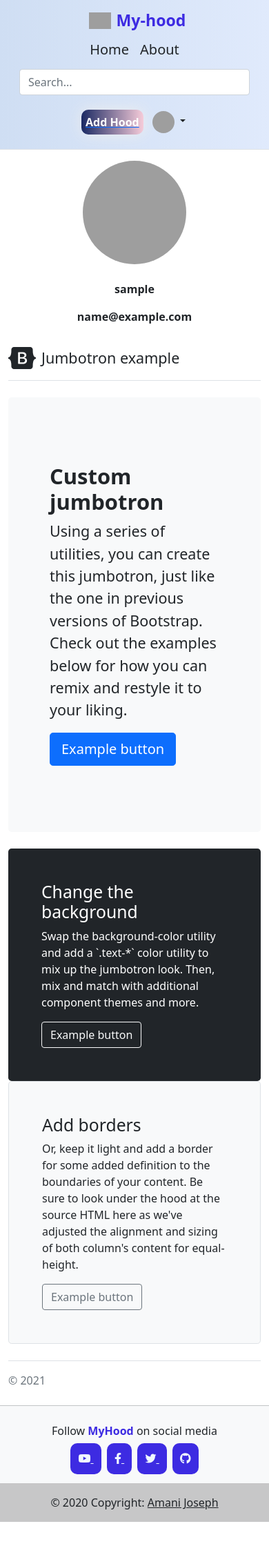
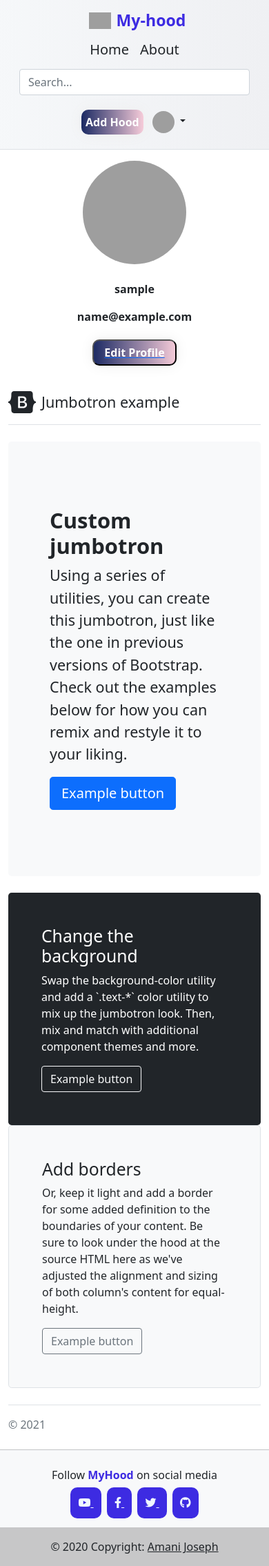
Before and after one commit to amani-joseph/my-hood, a Django app: page /profile/ in a window 390 px wide. Shown: the whole page at 69% size. Before the commit the page ends 2206 px from the top, so only its background shows below. Run offline with Django 4.2, Linux system fonts and the light colour scheme; the visitor is signed in with stand-in values (Sample User, id 1); some libraries are stand-ins or nearby versions; grey boxes are pictures that could not be loaded.

Commit message:
Added mobile responsiveness

```diff
--- a/myhood/templates/myhood/auth/profile.html
+++ b/myhood/templates/myhood/auth/profile.html
@@ -1,8 +1,36 @@
-{% extends 'myhood/base.html'%}
-{% block content%}
+<!-- @format -->
+
+{% extends 'myhood/base.html'%} {% block content%}
+<style>
+	.btn-grad {
+		background-image: linear-gradient(
+			to right,
+			#1d2b64 0%,
+			#f8cdda 51%,
+			#0d2541 100%
+		);
+	}
+	.btn-grad {
+		margin: 5px;
+		padding: 5px 15px;
+		text-align: center;
+		transition: 0.5s;
+		background-size: 200% auto;
+		color: white;
+		box-shadow: 0 0 20px #eee;
+		border-radius: 10px;
+		display: block;
+	}
+
+	.btn-grad:hover {
+		background-position: right center; /* change the direction of the change here */
+		color: #fff;
+		text-decoration: none;
+	}
+</style>
 <div class="content-section">
-	<div class="container mx-auto ">
-		<div class="container  mx-auto d-flex justify-content-center my-3">
+	<div class="container mx-auto">
+		<div class="container mx-auto d-flex justify-content-center my-3">
 			{% if user.profile.image %}
 			<img
 				width="150"
@@ -23,15 +51,35 @@
 		</div>
 		<div class="text-center py-2 fw-bold">{{user.username}}</div>
 		<div class="text-center py-2 fw-bold">{{user.email}}</div>
-
-
+		<div class="text-center py-2 fw-bold">
+			<a href="#">
+				<button class="btn-grad mx-auto fw-bold">Edit Profile</button>
+			</a>
 		</div>
-
+	</div>
 </div>
 <div class="container py-4">
 	<header class="pb-3 mb-4 border-bottom">
-       <a href="/" class="d-flex align-items-center text-dark text-decoration-none">
-         <svg xmlns="http://www.w3.org/2000/svg" width="40" height="32" class="me-2" viewBox="0 0 118 94" role="img"><title>Bootstrap</title><path fill-rule="evenodd" clip-rule="evenodd" d="M24.509 0c-6.733 0-11.715 5.893-11.492 12.284.214 6.14-.064 14.092-2.066 20.577C8.943 39.365 5.547 43.485 0 44.014v5.972c5.547.529 8.943 4.649 10.951 11.153 2.002 6.485 2.28 14.437 2.066 20.577C12.794 88.106 17.776 94 24.51 94H93.5c6.733 0 11.714-5.893 11.491-12.284-.214-6.14.064-14.092 2.066-20.577 2.009-6.504 5.396-10.624 10.943-11.153v-5.972c-5.547-.529-8.934-4.649-10.943-11.153-2.002-6.484-2.28-14.437-2.066-20.577C105.214 5.894 100.233 0 93.5 0H24.508zM80 57.863C80 66.663 73.436 72 62.543 72H44a2 2 0 01-2-2V24a2 2 0 012-2h18.437c9.083 0 15.044 4.92 15.044 12.474 0 5.302-4.01 10.049-9.119 10.88v.277C75.317 46.394 80 51.21 80 57.863zM60.521 28.34H49.948v14.934h8.905c6.884 0 10.68-2.772 10.68-7.727 0-4.643-3.264-7.207-9.012-7.207zM49.948 49.2v16.458H60.91c7.167 0 10.964-2.876 10.964-8.281 0-5.406-3.903-8.178-11.425-8.178H49.948z" fill="currentColor"></path></svg>
+		<a
+			href="/"
+			class="d-flex align-items-center text-dark text-decoration-none"
+		>
+			<svg
+				xmlns="http://www.w3.org/2000/svg"
+				width="40"
+				height="32"
+				class="me-2"
+				viewBox="0 0 118 94"
+				role="img"
+			>
+				<title>Bootstrap</title>
+				<path
+					fill-rule="evenodd"
+					clip-rule="evenodd"
+					d="M24.509 0c-6.733 0-11.715 5.893-11.492 12.284.214 6.14-.064 14.092-2.066 20.577C8.943 39.365 5.547 43.485 0 44.014v5.972c5.547.529 8.943 4.649 10.951 11.153 2.002 6.485 2.28 14.437 2.066 20.577C12.794 88.106 17.776 94 24.51 94H93.5c6.733 0 11.714-5.893 11.491-12.284-.214-6.14.064-14.092 2.066-20.577 2.009-6.504 5.396-10.624 10.943-11.153v-5.972c-5.547-.529-8.934-4.649-10.943-11.153-2.002-6.484-2.28-14.437-2.066-20.577C105.214 5.894 100.233 0 93.5 0H24.508zM80 57.863C80 66.663 73.436 72 62.543 72H44a2 2 0 01-2-2V24a2 2 0 012-2h18.437c9.083 0 15.044 4.92 15.044 12.474 0 5.302-4.01 10.049-9.119 10.88v.277C75.317 46.394 80 51.21 80 57.863zM60.521 28.34H49.948v14.934h8.905c6.884 0 10.68-2.772 10.68-7.727 0-4.643-3.264-7.207-9.012-7.207zM49.948 49.2v16.458H60.91c7.167 0 10.964-2.876 10.964-8.281 0-5.406-3.903-8.178-11.425-8.178H49.948z"
+					fill="currentColor"
+				></path>
+			</svg>
 			<span class="fs-4">Jumbotron example</span>
 		</a>
 	</header>
@@ -39,8 +87,14 @@
 	<div class="p-5 mb-4 bg-light rounded-3">
 		<div class="container-fluid py-5">
 			<h1 class="display-5 fw-bold">Custom jumbotron</h1>
-         <p class="col-md-8 fs-4">Using a series of utilities, you can create this jumbotron, just like the one in previous versions of Bootstrap. Check out the examples below for how you can remix and restyle it to your liking.</p>
-         <button class="btn btn-primary btn-lg" type="button">Example button</button>
+			<p class="col-md-8 fs-4"
+				>Using a series of utilities, you can create this jumbotron, just like
+				the one in previous versions of Bootstrap. Check out the examples below
+				for how you can remix and restyle it to your liking.</p
+			>
+			<button class="btn btn-primary btn-lg" type="button"
+				>Example button</button
+			>
 		</div>
 	</div>
 
@@ -48,22 +102,33 @@
 		<div class="col-md-6">
 			<div class="h-100 p-5 text-white bg-dark rounded-3">
 				<h2>Change the background</h2>
-           <p>Swap the background-color utility and add a `.text-*` color utility to mix up the jumbotron look. Then, mix and match with additional component themes and more.</p>
-           <button class="btn btn-outline-light" type="button">Example button</button>
+				<p
+					>Swap the background-color utility and add a `.text-*` color utility
+					to mix up the jumbotron look. Then, mix and match with additional
+					component themes and more.</p
+				>
+				<button class="btn btn-outline-light" type="button"
+					>Example button</button
+				>
 			</div>
 		</div>
 		<div class="col-md-6">
 			<div class="h-100 p-5 bg-light border rounded-3">
 				<h2>Add borders</h2>
-           <p>Or, keep it light and add a border for some added definition to the boundaries of your content. Be sure to look under the hood at the source HTML here as we've adjusted the alignment and sizing of both column's content for equal-height.</p>
-           <button class="btn btn-outline-secondary" type="button">Example button</button>
+				<p
+					>Or, keep it light and add a border for some added definition to the
+					boundaries of your content. Be sure to look under the hood at the
+					source HTML here as we've adjusted the alignment and sizing of both
+					column's content for equal-height.</p
+				>
+				<button class="btn btn-outline-secondary" type="button"
+					>Example button</button
+				>
 			</div>
 		</div>
 	</div>
 
-     <footer class="pt-3 mt-4 text-muted border-top">
-       © 2021
-     </footer>
+	<footer class="pt-3 mt-4 text-muted border-top"> © 2021 </footer>
 </div>
 
 {% endblock content%}
--- a/myhood/templates/myhood/navbar.html
+++ b/myhood/templates/myhood/navbar.html
@@ -10,16 +10,16 @@
 		<header
 			class="p-3 mb-3 border-bottom"
 			style="
-				background: #e0eafc; /* fallback for old browsers */
+				background: #f2f3f5; /* fallback for old browsers */
 				background: -webkit-linear-gradient(
 					to right,
-					#cfdef3,
-					#e0eafc
+					#f1f2f3,
+					#eff0f1
 				); /* Chrome 10-25, Safari 5.1-6 */
 				background: linear-gradient(
 					to right,
-					#cfdef3,
-					#e0eafc
+					#f1f4f7a9,
+					#eff0f3
 				); /* W3C, IE 10+/ Edge, Firefox 16+, Chrome 26+, Opera 12+, Safari 7+ */
 			"
 		>
@@ -102,7 +102,7 @@
 							text-decoration: none;
 						}
 					</style>
-					<a class="" href="{% url 'create-hood'%}">
+					<a class="text-decoration-none" href="{% url 'create-hood'%}">
 						<div class="btn btn-grad1 fw-bold">Add Hood</div>
 					</a>
 					<div class="dropdown text-end mx-2">
@@ -113,13 +113,31 @@
 							data-bs-toggle="dropdown"
 							aria-expanded="false"
 						>
+							{% if user.profile.image %}
 							<img
+								width="32"
+								height="32"
+								class="rounded-circle mx-auto"
+								src="{{ user.profile.image.url }}"
+							/>
+
+							{% else %}
+							<img
+								width="32"
+								height="32"
+								class="rounded-circle mx-auto"
+								src="http://www.gravatar.com/avatar/?d=mp"
+							/>
+
+							{% endif %}
+
+							<!-- <img
 								src="https://github.com/mdo.png"
 								alt="mdo"
 								width="32"
 								height="32"
 								class="rounded-circle"
-							/>
+							/> -->
 						</a>
 						<ul
 							class="dropdown-menu text-small"
@@ -170,12 +188,12 @@
 						}
 					</style>
 
-					<div class="col-md-3 text-end d-flex">
-						<a href="{% url 'login' %}">
+					<div class="col-md-3 text-end d-flex text-decoration-none">
+						<a class="text-decoration-none" href="{% url 'login' %}">
 							<button type="button" class="btn btn-grad1 me-2">Login</button>
 						</a>
 
-						<a href="{% url 'signup' %}">
+						<a class="text-decoration-none" href="{% url 'signup' %}">
 							<button type="button" class="btn btn-grad1 me-2">Sign-up</button>
 						</a>
 
--- a/myhood/views.py
+++ b/myhood/views.py
@@ -112,8 +112,8 @@ def create_business(request, pk):
             business.user = request.user
             business.neighbourhood = Neighbourhood.objects.filter(id=pk).first()
             business.save()
-            return HttpResponseRedirect(f'hood_detail/{pk}')
-            # return redirect('hood-detail')
+            # return HttpResponseRedirect(f'/hood_detail/{pk}/')
+            return redirect(f'hood_detail/{pk}')
     else:
         form = BusinessForm()
     return render(request, 'myhood/business_form.html', {'form': form})
```
Also changed, not shown: myhood/templates/myhood/hood_detail.html (+4 -4 lines), myhood/templates/myhood/index.html (+4 -4 lines). Lines whose indentation alone changed are shown as unchanged.
